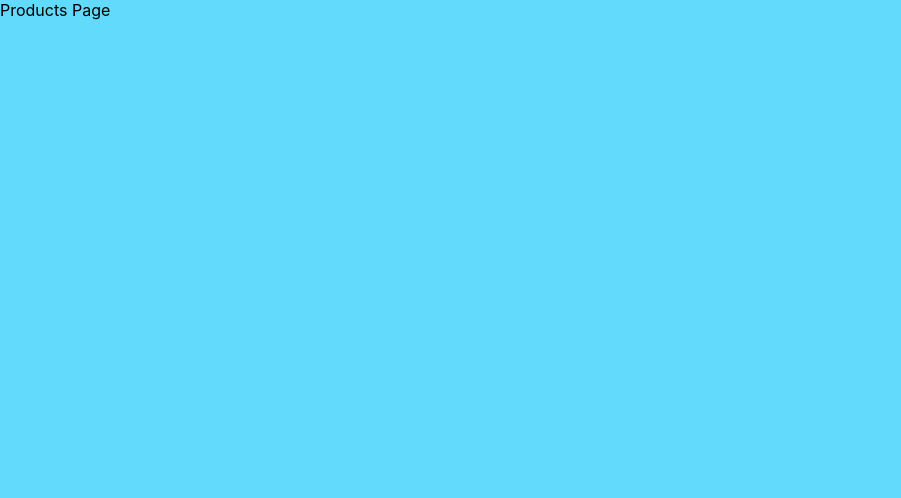
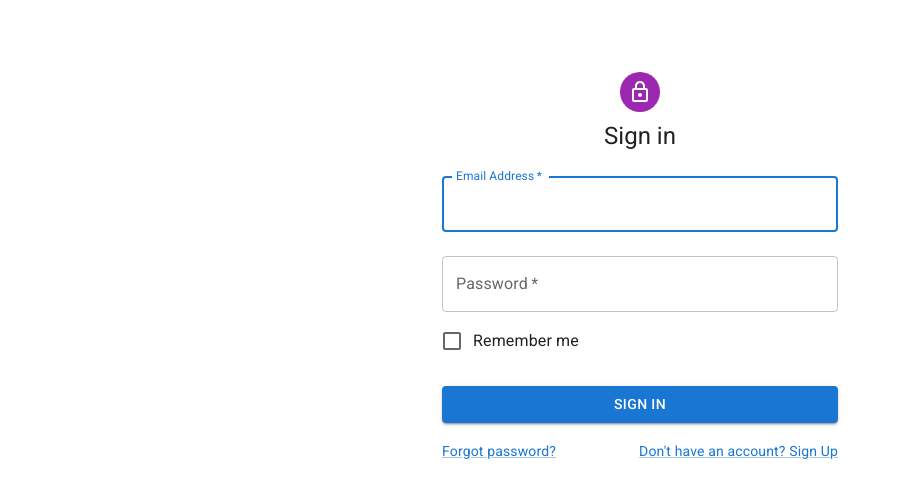
Before and after one commit to cristian685/First-App, a React (Create React App) app: page / in a window 1280 px wide. Shown: the top 498 px of the page, without its empty margins (0-901 px from the left). Built offline with nearby package versions, Linux system fonts and the light colour scheme.

Commit message:
Adding the login page

```diff
--- a/package.json
+++ b/package.json
@@ -3,6 +3,10 @@
   "version": "0.1.0",
   "private": true,
   "dependencies": {
+    "@emotion/react": "^11.7.0",
+    "@emotion/styled": "^11.6.0",
+    "@mui/icons-material": "^5.2.1",
+    "@mui/material": "^5.2.3",
     "@testing-library/jest-dom": "^5.16.1",
     "@testing-library/react": "^11.2.7",
     "@testing-library/user-event": "^12.8.3",
--- a/public/index.html
+++ b/public/index.html
@@ -8,6 +8,10 @@
     <meta
       name="description"
       content="Web site created using create-react-app"
+    />
+    <link
+            rel="stylesheet"
+            href="https://fonts.googleapis.com/css?family=Roboto:300,400,500,700&display=swap"
     />
     <link rel="apple-touch-icon" href="%PUBLIC_URL%/logo192.png" />
     <!--
--- a/src/App.css
+++ /dev/null
@@ -1,46 +0,0 @@
-html,
-body,
-#root,
-.App {
-  text-align: center;
-  height: 100%;
-  width: 100%;
-  display: flex;
-  flex: auto;
-  overflow: auto;
-}
-
-.App-logo {
-  height: 40vmin;
-  pointer-events: none;
-}
-
-@media (prefers-reduced-motion: no-preference) {
-  .App-logo {
-    animation: App-logo-spin infinite 20s linear;
-  }
-}
-
-.App-header {
-  background-color: #282c34;
-  min-height: 100vh;
-  display: flex;
-  flex-direction: column;
-  align-items: center;
-  justify-content: center;
-  font-size: calc(10px + 2vmin);
-  color: white;
-}
-
-.App-link {
-  color: #61dafb;
-}
-
-@keyframes App-logo-spin {
-  from {
-    transform: rotate(0deg);
-  }
-  to {
-    transform: rotate(360deg);
-  }
-}
--- a/src/App.js
+++ b/src/App.js
@@ -1,10 +1,9 @@
-import './App.css';
-import Products from './view/Products';
+import Login from './view/Login';
 
 function App() {
   return (
     <div className="App">
-        <Products />
+        <Login />
     </div>
   );
 }
--- a/src/index.js
+++ b/src/index.js
@@ -1,6 +1,5 @@
 import React from 'react';
 import ReactDOM from 'react-dom';
-import './index.css';
 import App from './App';
 import reportWebVitals from './reportWebVitals';
 
--- a/src/view/Login/index.js
+++ b/src/view/Login/index.js
@@ -1,8 +1,91 @@
 import React from 'react';
+
+import {
+    Container,
+    CssBaseline,
+    Box,
+    Avatar,
+    Typography,
+    TextField,
+    FormControlLabel,
+    Button,
+    Grid,
+    Link,
+    Checkbox,
+} from '@mui/material'
+import { LockOutlined } from '@mui/icons-material'
+
+
 import './login.css'
 
 function Login() {
-    return <div className="pageWrap">Login Page</div>
+    const handleSubmit = () => {
+
+    }
+    return <Container component="main" maxWidth="xs">
+        <CssBaseline />
+        <Box
+            sx={{
+                marginTop: 8,
+                display: 'flex',
+                flexDirection: 'column',
+                alignItems: 'center',
+            }}
+        >
+            <Avatar sx={{ m: 1, bgcolor: 'secondary.main' }}>
+                <LockOutlined />
+            </Avatar>
+            <Typography component="h1" variant="h5">
+                Sign in
+            </Typography>
+            <Box component="form" onSubmit={handleSubmit} noValidate sx={{ mt: 1 }}>
+                <TextField
+                    margin="normal"
+                    required
+                    fullWidth
+                    id="email"
+                    label="Email Address"
+                    name="email"
+                    autoComplete="email"
+                    autoFocus
+                />
+                <TextField
+                    margin="normal"
+                    required
+                    fullWidth
+                    name="password"
+                    label="Password"
+                    type="password"
+                    id="password"
+                    autoComplete="current-password"
+                />
+                <FormControlLabel
+                    control={<Checkbox value="remember" color="primary" />}
+                    label="Remember me"
+                />
+                <Button
+                    type="submit"
+                    fullWidth
+                    variant="contained"
+                    sx={{ mt: 3, mb: 2 }}
+                >
+                    Sign In
+                </Button>
+                <Grid container>
+                    <Grid item xs>
+                        <Link href="#" variant="body2">
+                            Forgot password?
+                        </Link>
+                    </Grid>
+                    <Grid item>
+                        <Link href="#" variant="body2">
+                            {"Don't have an account? Sign Up"}
+                        </Link>
+                    </Grid>
+                </Grid>
+            </Box>
+        </Box>
+    </Container>
 }
 
 export default Login
```
Also changed, not shown: 1 other file (tests, documents, lock files or other folders).
